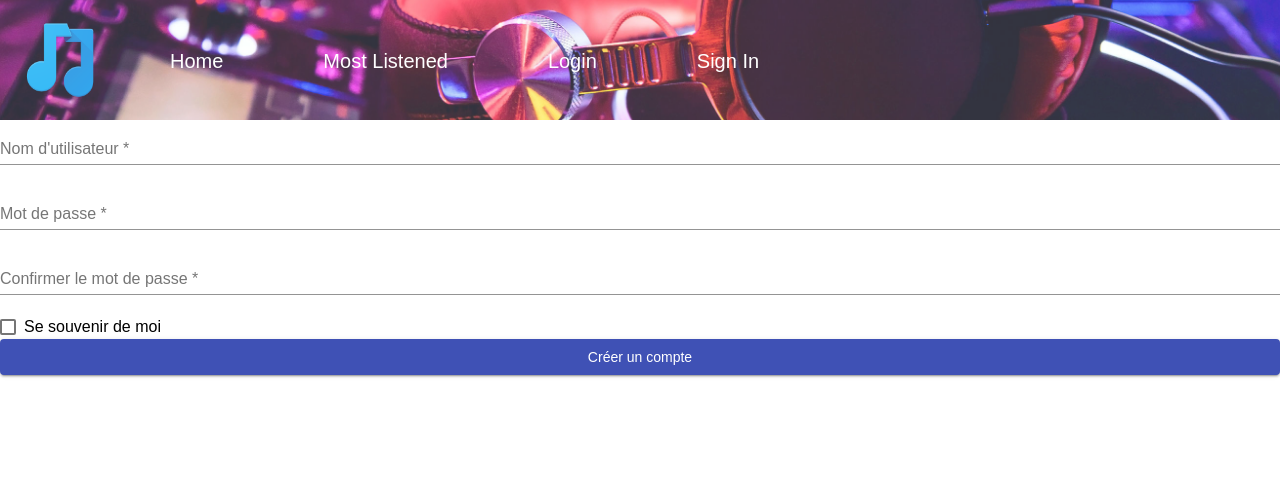
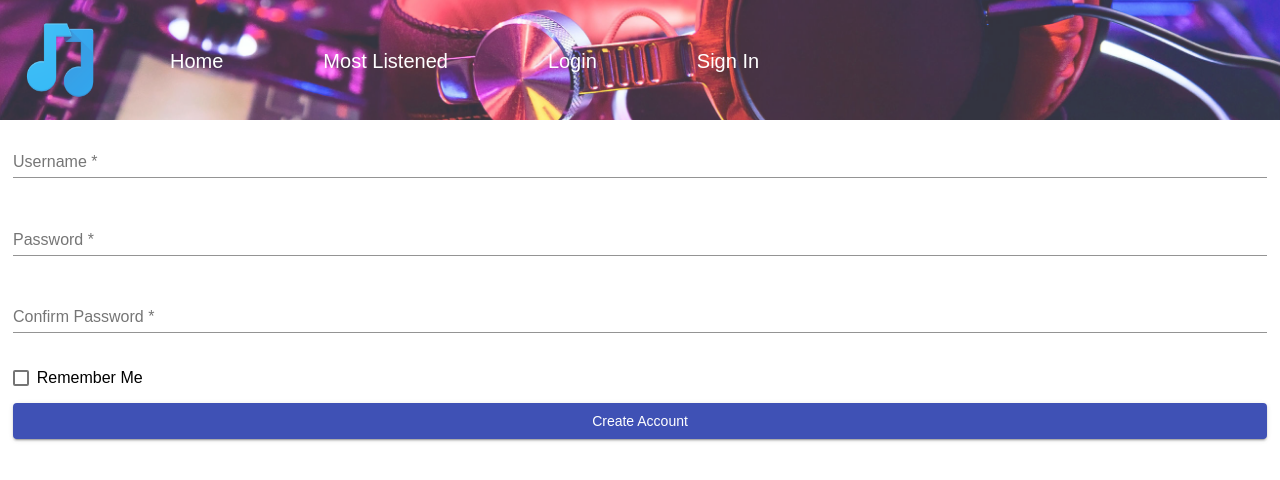
Before and after one commit to krakenoide/FilRougeV2, an Angular app: page /sign-in in a window 1280 px wide. Shown: the top 480 px of the page. Built offline with nearby package versions, Linux system fonts and the light colour scheme; no server answers.

Commit message:
login and signin visual ok

```diff
--- a/src/app/components/login/login.component.css
+++ b/src/app/components/login/login.component.css
@@ -1,8 +1,15 @@
 mat-form-field, button {
-    width: 100%;
+    width: 98%;
+    margin-left: 1%;
+}
+
+mat-form-field {
+    width: 98%;
+    margin-left: 1%;
+    margin-top: 1%;
 }
 
 mat-checkbox {
-    margin-top: var(--small-margin);
-    margin-bottom: var(--large-margin);
+    margin-left: 1%;
+    margin: 1%;
 }
--- a/src/app/components/login/login.component.html
+++ b/src/app/components/login/login.component.html
@@ -1,13 +1,15 @@
 <form [formGroup]="form" (ngSubmit)="onSubmit()">
     <mat-form-field>
-        <mat-label>Nom d'utilisateur</mat-label>
+        <mat-label>Username</mat-label>
         <input type="text" matInput required formControlName="username">
     </mat-form-field>
 
     <mat-form-field>
-        <mat-label>Mot de passe</mat-label>
+        <mat-label>Password</mat-label>
         <input type="password" matInput required formControlName="password">
     </mat-form-field>
 
-    <button mat-raised-button color="primary">Se connecter</button>
+    <mat-checkbox color="primary" formControlName="rememberMe">Remember Me</mat-checkbox>
+
+    <button mat-raised-button color="primary">Login</button>
 </form>
--- a/src/app/components/sign-in/sign-in.component.css
+++ b/src/app/components/sign-in/sign-in.component.css
@@ -1,8 +1,15 @@
 mat-form-field, button {
-    width: 100%;
+    width: 98%;
+    margin-left: 1%;
+}
+
+mat-form-field {
+    width: 98%;
+    margin-left: 1%;
+    margin-top: 1%;
 }
 
 mat-checkbox {
-    margin-top: var(--small-margin);
-    margin-bottom: var(--large-margin);
+    margin-left: 1%;
+    margin: 1%;
 }
--- a/src/app/components/sign-in/sign-in.component.html
+++ b/src/app/components/sign-in/sign-in.component.html
@@ -1,23 +1,20 @@
 <form [formGroup]="form" (ngSubmit)="onSubmit()">
     <mat-form-field>
-        <mat-label>Nom d'utilisateur</mat-label>
+        <mat-label>Username</mat-label>
         <input type="text" matInput required formControlName="username">
-        <mat-error *ngIf="form.controls.username.invalid">{{ getErrorMessage('username') }}</mat-error>
     </mat-form-field>
 
     <mat-form-field>
-        <mat-label>Mot de passe</mat-label>
+        <mat-label>Password</mat-label>
         <input type="password" matInput required formControlName="password">
-        <mat-error *ngIf="form.controls.password.invalid">{{ getErrorMessage('password') }}</mat-error>
     </mat-form-field>
 
     <mat-form-field>
-        <mat-label>Confirmer le mot de passe</mat-label>
+        <mat-label>Confirm Password</mat-label>
         <input type="password" matInput required formControlName="passwordConfirm">
-        <mat-error *ngIf="form.controls.passwordConfirm.invalid">{{ getErrorMessage('passwordConfirm') }}</mat-error>
     </mat-form-field>
 
-    <mat-checkbox color="primary" formControlName="rememberMe">Se souvenir de moi</mat-checkbox>
+    <mat-checkbox color="primary" formControlName="rememberMe">Remember Me</mat-checkbox>
 
-    <button mat-raised-button color="primary">Créer un compte</button>
+    <button mat-raised-button color="primary">Create Account</button>
 </form>
```
